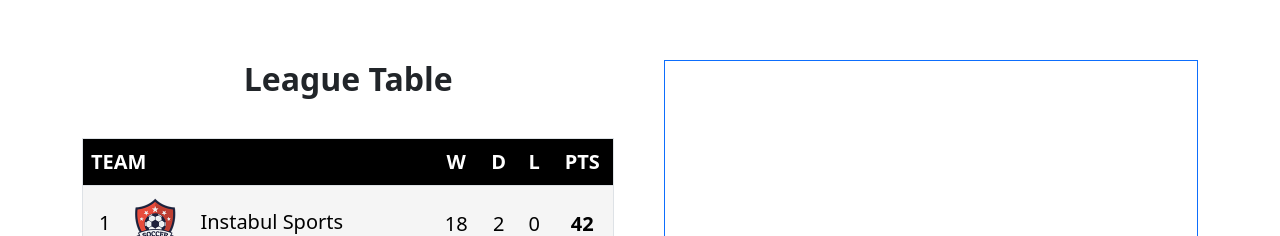
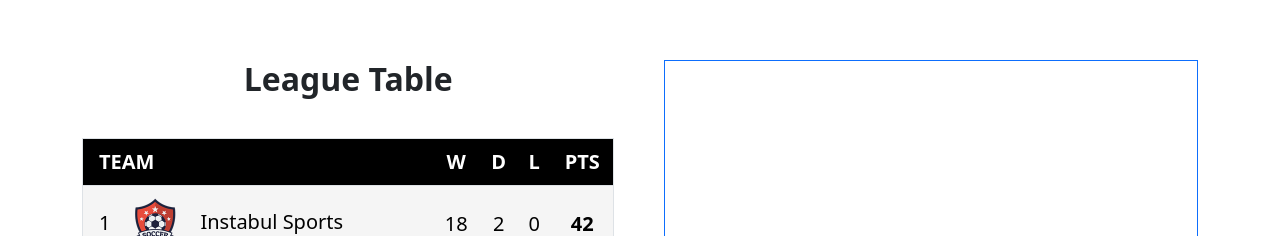
Before and after one commit to FernandoVerderame/proj-html-vuejs, a Vue app: page / in a window 1280 px wide. Shown: the top 236 px of the page. Built offline with nearby package versions, Linux system fonts and the light colour scheme.

Commit message:
added padding thead team name

```diff
--- a/src/components/ranking/LeagueTable.vue
+++ b/src/components/ranking/LeagueTable.vue
@@ -10,7 +10,7 @@ export default {
         <table class="table border border-light-subtl">
             <thead>
                 <tr>
-                    <th class="team">Team</th>
+                    <th class="team ps-3">Team</th>
                     <th>w</th>
                     <th>d</th>
                     <th>l</th>
```
